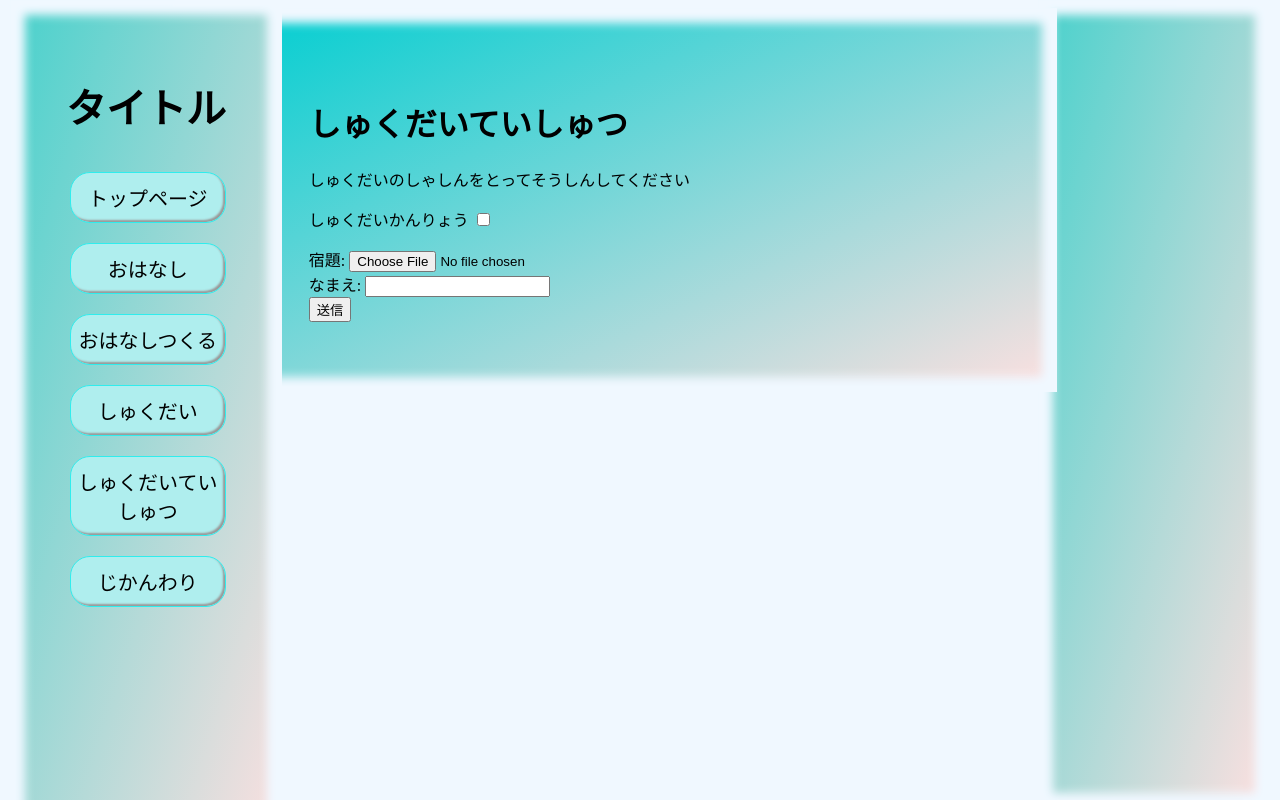
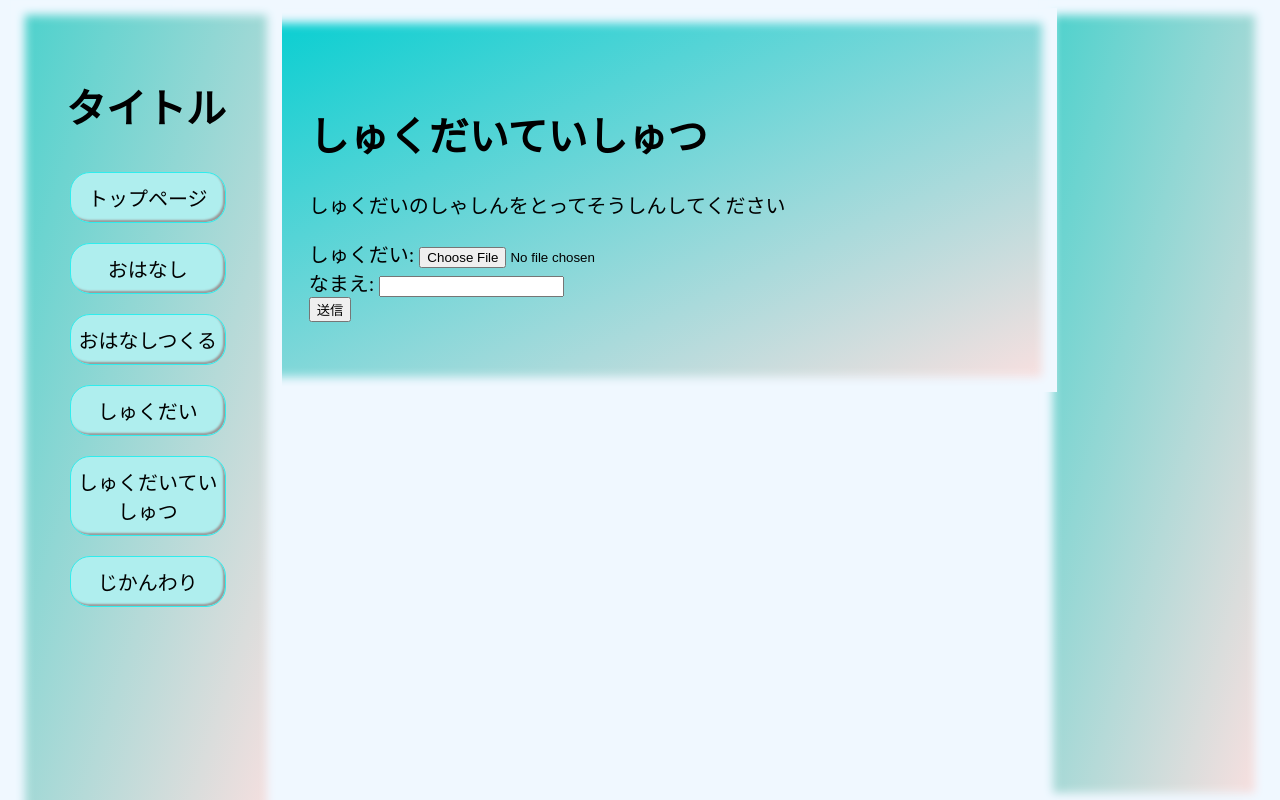
Before and after one commit to kawakamishohei/group_c, a Django app: page /homework/homework_student/ in a window 1280 px wide. Run offline with Django 4.2, Linux system fonts and the light colour scheme; some web fonts are replaced.

Commit message:
homework12

```diff
--- a/homework/models.py
+++ b/homework/models.py
@@ -10,5 +10,5 @@
         return self.name
 
 class Homework(models.Model):
-    image = models.ImageField('宿題', blank=True, null=True, upload_to='homework_images/')
+    image = models.ImageField('しゅくだい', blank=True, null=True, upload_to='homework_images/')
     name = models.CharField('なまえ', max_length=255, null=True)
--- a/templates/homework/homework_create.html
+++ b/templates/homework/homework_create.html
@@ -1,8 +1,11 @@
 {% extends 'base_chat.html' %}
 
 {% block content %}
+<div class="kokoro">
+<h1>宿題作成</h1>
+  </div>
 <form action="" method="POST">
-  <table class="table">
+  <table class="table" border="3" width="100%" bgcolor="#f5f5f5" bordercolor="#ff8c00">
       <tr>
         <th>教科</th>
         <td>{{ form.title }}</td>
--- a/templates/homework/homework_delete.html
+++ b/templates/homework/homework_delete.html
@@ -5,10 +5,11 @@
     {% csrf_token %}
      {% if user.age <= 17 %}
     <p>"{{ post.title }}"の宿題を終えましたか？</p>
+     <input type="submit" value="おわった！">
     {% else %}
     <p>"{{ post.title }}"を削除してもよろしいですか？</p>
+     <input type="submit" value="削除">
     {% endif %}
-    <input type="submit" value="削除">
 
 </form>
 
--- a/templates/homework/homework_student.html
+++ b/templates/homework/homework_student.html
@@ -1,16 +1,18 @@
 {% extends 'base_chat.html' %}
 
 {% block content %}
+  <div class ="nico">
 <h1>しゅくだいていしゅつ</h1>
+
 <p>しゅくだいのしゃしんをとってそうしんしてください</p>
 <form method="post" enctype="multipart/form-data">
       <tr>
         <th>{{ homework.name }}</th>
       </tr>
-   <p>しゅくだいかんりょう <input type="checkbox"></p>
 
     {% csrf_token %}
     {{ form.as_div }}
     <button type="submit" class="btn btn-primary">送信</button>
 </form>
 {% endblock %}
+       </div>
```
Also changed, not shown: templates/homework/homework_list.html (+10 -2 lines), media/homework_images/homework_SCHATtw_MQuVEjb.png (added), media/homework_images/textbook6_eigo_uQ3iyqY.png (added).
